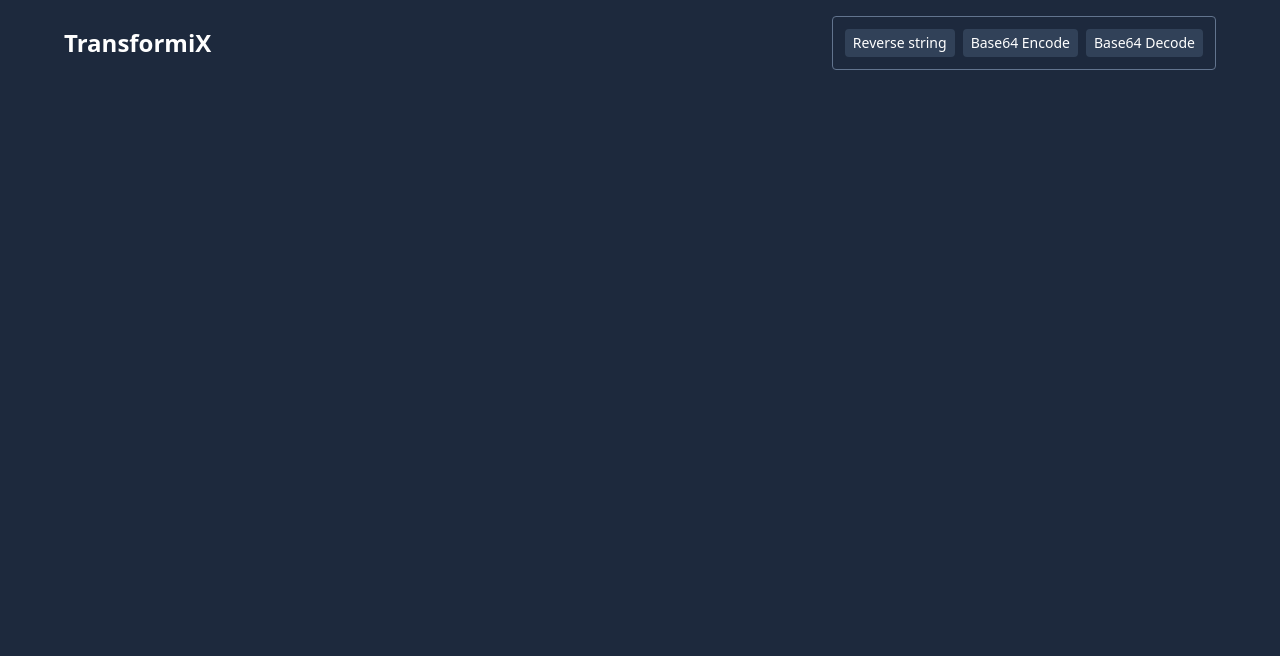
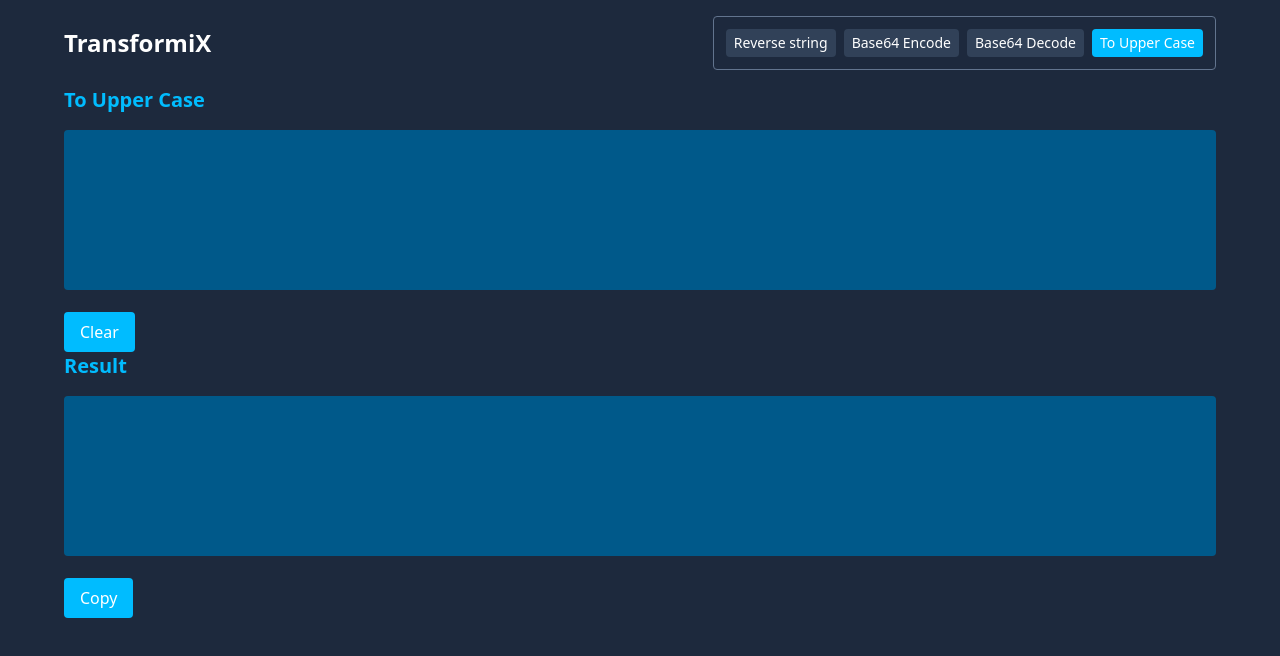
Before and after one commit to prmakk/transformix, a React (Vite) app: page /upper in a window 1280 px wide. Shown: the top 656 px of the page. Built offline with nearby package versions, Linux system fonts and the light colour scheme.

Commit message:
feat: to upper case page

```diff
--- a/src/App.tsx
+++ b/src/App.tsx
@@ -7,6 +7,7 @@ import ReversePage from "./components/pages/ReversePage";
 import { Toaster } from "react-hot-toast";
 import Base64EncodePage from "./components/pages/Base64EncodePage";
 import Base64DecodePage from "./components/pages/Base64DecodePage";
+import ToUpperPage from "./components/pages/ToUpperPage";
 
 function App() {
     return (
@@ -24,6 +25,7 @@ function App() {
                         path="/base64/decode"
                         element={<Base64DecodePage />}
                     />
+                    <Route path="/upper" element={<ToUpperPage />} />
                 </Routes>
                 <Toaster position="top-right" />
             </div>
--- /dev/null
+++ b/src/components/pages/ToUpperPage.tsx
@@ -0,0 +1,27 @@
+import { FC, useEffect, useState } from "react";
+
+import TransformText from "../layouts/TransformText";
+
+const ToUpperPage: FC = () => {
+    const [inputText, setInputText] = useState("");
+    const [outputText, setOutputText] = useState("");
+
+    const handleUpper = (text: string) => {
+        setOutputText(text.toUpperCase());
+    };
+
+    useEffect(() => {
+        handleUpper(inputText);
+    }, [inputText]);
+
+    return (
+        <TransformText
+            title="To Upper Case"
+            inputText={inputText}
+            setInputText={setInputText}
+            outputText={outputText}
+        />
+    );
+};
+
+export default ToUpperPage;
--- a/src/components/widgets/Header.tsx
+++ b/src/components/widgets/Header.tsx
@@ -14,6 +14,10 @@ const Header: FC = () => {
         {
             link: "/base64/decode",
             title: "Base64 Decode",
+        },
+        {
+            link: "/upper",
+            title: "To Upper Case",
         },
     ];
     return (
```
